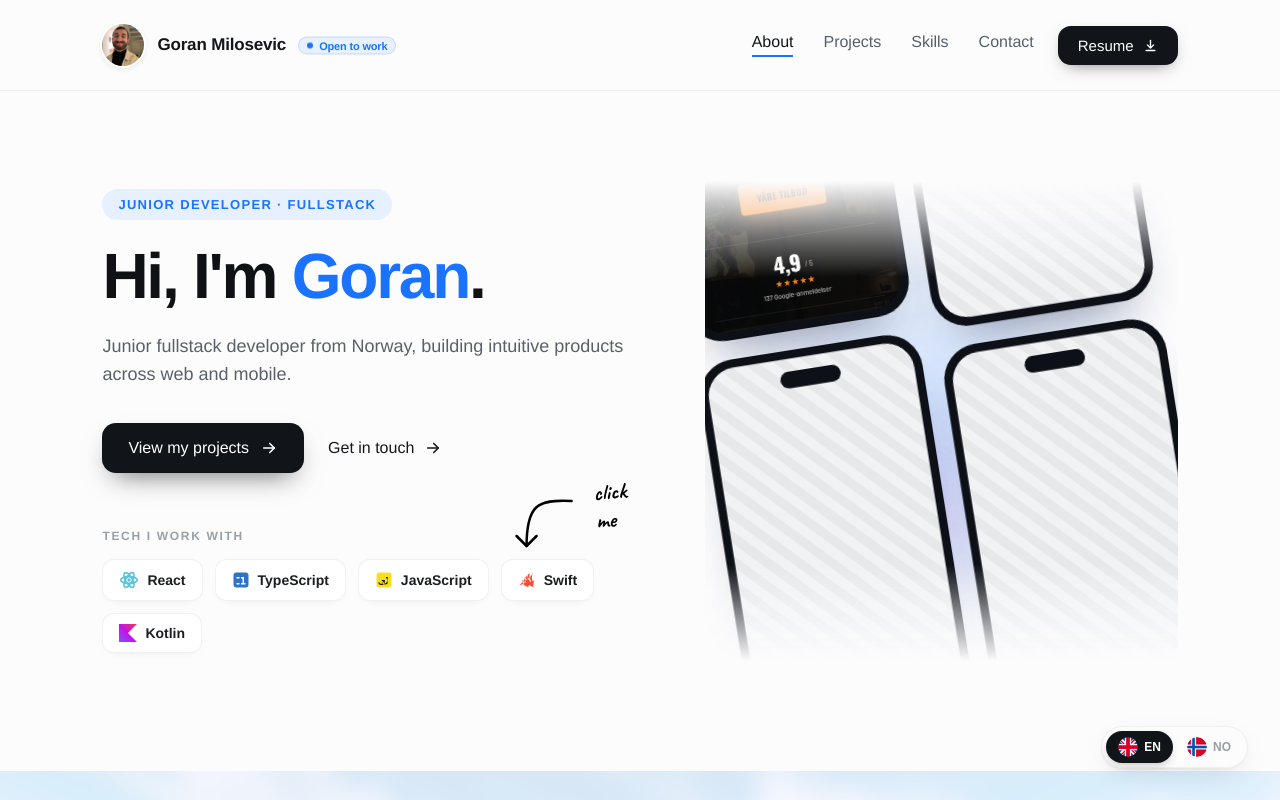
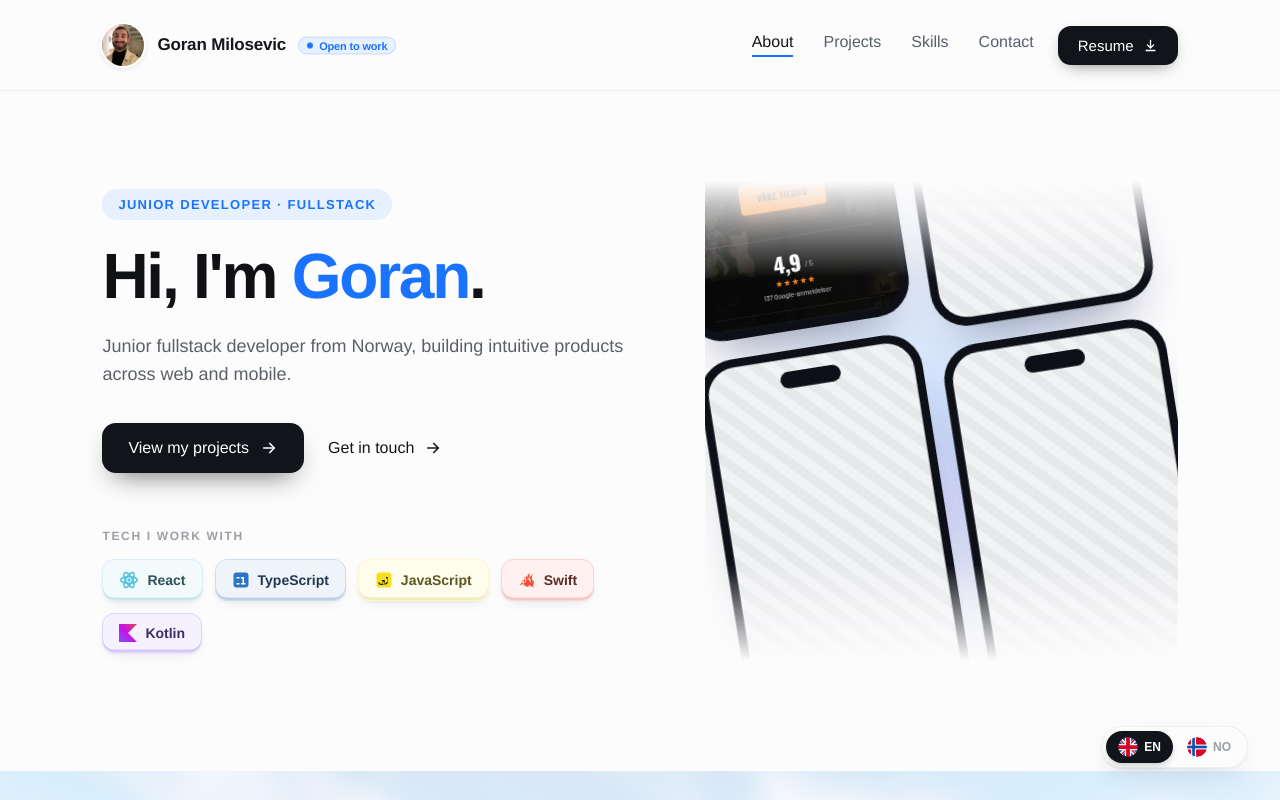
Before and after one commit to gomilo2000/gomilo2000.github.io, a React (Vite) app: page / in a window 1280 px wide. Shown: the top 800 px of the page. Built offline with nearby package versions, Linux system fonts and the light colour scheme; the HTML template or start-up script is replaced by a standard one.

Commit message:
update to hero tech badges

```diff
--- a/src/components/Hero.tsx
+++ b/src/components/Hero.tsx
@@ -1,4 +1,4 @@
-import { useState, useEffect, useRef, type CSSProperties } from 'react'
+import { useState, type CSSProperties } from 'react'
 import { ArrowRight } from '../theme'
 import PhoneScroller from './PhoneScroller'
 
@@ -78,44 +78,10 @@ export default function Hero({ language, accentColor, setAccentColor }: HeroProp
       : 'Junior fullstack-utvikler fra Norge, som bygger intuitive produkter for web og mobil.',
     projectsBtn: language === 'en' ? 'View my projects' : 'Se mine prosjekter',
     contactBtn: language === 'en' ? 'Get in touch' : 'Ta kontakt',
-    techTitle: language === 'en' ? 'Tech I work with' : 'Teknologi jeg bruker',
-    clickMe: language === 'en' ? 'click me' : 'klikk meg'
+    techTitle: language === 'en' ? 'Tech I work with' : 'Teknologi jeg bruker'
   }
 
   const [hoveredBadge, setHoveredBadge] = useState<number | null>(null)
-  const [topRowLastIdx, setTopRowLastIdx] = useState<number | null>(null)
-  const badgeRefs = useRef<(HTMLDivElement | null)[]>([])
-
-  useEffect(() => {
-    const updateTopRowLast = () => {
-      const validRefs = badgeRefs.current.filter((ref): ref is HTMLDivElement => ref !== null)
-      if (validRefs.length === 0) return
-
-      let minTop = Infinity
-      validRefs.forEach(ref => {
-        if (ref.offsetTop < minTop) {
-          minTop = ref.offsetTop
-        }
-      })
-
-      let lastIdx = 0
-      for (let i = 0; i < badgeRefs.current.length; i++) {
-        const ref = badgeRefs.current[i]
-        if (ref && Math.abs(ref.offsetTop - minTop) < 5) {
-          lastIdx = i
-        }
-      }
-      setTopRowLastIdx(lastIdx)
-    }
-
-    updateTopRowLast()
-    const timer = setTimeout(updateTopRowLast, 100)
-    window.addEventListener('resize', updateTopRowLast)
-    return () => {
-      clearTimeout(timer)
-      window.removeEventListener('resize', updateTopRowLast)
-    }
-  }, [])
 
   const activeBadgeIndex = accentColor
     ? TECH_BADGES.findIndex(b => b.color === accentColor)
@@ -207,7 +173,6 @@ export default function Hero({ language, accentColor, setAccentColor }: HeroProp
             return (
               <div
                 key={badge.name}
-                ref={(el) => { badgeRefs.current[idx] = el }}
                 className="tech-badge"
                 onMouseEnter={() => setHoveredBadge(idx)}
                 onMouseLeave={() => setHoveredBadge(null)}
@@ -224,68 +189,35 @@ export default function Hero({ language, accentColor, setAccentColor }: HeroProp
                   gap: 8,
                   padding: '10px 16px',
                   borderRadius: 12,
-                  background: '#fff',
-                  border: '1.5px solid rgba(15,20,40,.06)',
-                  color: '#1c1e21',
+                  background: isActive
+                    ? '#ffffff'
+                    : isHovered
+                      ? `color-mix(in srgb, ${badge.color} 18%, #ffffff)`
+                      : `color-mix(in srgb, ${badge.color} 8%, #ffffff)`,
+                  border: '1.5px solid',
+                  color: showGlow
+                    ? `color-mix(in srgb, ${badge.color} 50%, #080c14)`
+                    : `color-mix(in srgb, ${badge.color} 30%, #1c1e21)`,
                   fontSize: 14,
                   fontWeight: 600,
                   cursor: 'pointer',
-                  transform: showGlow ? 'scale(1.15) translateY(-4px)' : 'scale(1)',
-                  borderColor: showGlow ? badge.color : 'rgba(15,20,40,.06)',
-                  boxShadow: showGlow
-                    ? `0 12px 24px -10px ${badge.color}80, 0 0 20px ${badge.color}35`
-                    : '0 4px 12px -8px rgba(20,24,50,.15)',
-                  position: idx === topRowLastIdx ? 'relative' : undefined,
+                  transform: isActive
+                    ? 'scale(1.06) translateY(-3px)'
+                    : isHovered
+                      ? 'scale(1.12) translateY(-6px)'
+                      : 'scale(1)',
+                  borderColor: showGlow
+                    ? badge.color
+                    : `color-mix(in srgb, ${badge.color} 24%, #ffffff)`,
+                  boxShadow: isActive
+                    ? `0 12px 24px -10px ${badge.color}60, 0 4px 12px -6px ${badge.color}20, inset 0 -2.5px 0 color-mix(in srgb, ${badge.color} 40%, #ffffff)`
+                    : isHovered
+                      ? `0 16px 28px -10px ${badge.color}50, 0 4px 12px -6px ${badge.color}20, inset 0 -2.5px 0 color-mix(in srgb, ${badge.color} 40%, rgba(0,0,0,0.08))`
+                      : `0 6px 16px -8px rgba(15,20,40,0.12), 0 1px 3px rgba(15,20,40,0.04), inset 0 -2.5px 0 color-mix(in srgb, ${badge.color} 20%, rgba(0,0,0,0.05))`,
                 }}
               >
                 {badge.icon}
                 <span>{badge.name}</span>
-                {idx === topRowLastIdx && (
-                  <div
-                    className="tech-badge-indicator"
-                    style={{
-                      position: 'absolute',
-                      left: '50%',
-                      bottom: '105%',
-                      display: 'flex',
-                      alignItems: 'center',
-                      pointerEvents: 'none',
-                      transform: 'translateX(-50%) translateY(-2px)',
-                      zIndex: 10,
-                    }}
-                  >
-                    <svg width="120" height="65" viewBox="0 0 120 65" fill="none" style={{ overflow: 'visible' }}>
-                      <path
-                        d="M 105 10 C 70 8, 60 15, 60 55"
-                        stroke="#000"
-                        strokeWidth="2.5"
-                        strokeLinecap="round"
-                        strokeLinejoin="round"
-                      />
-                      <path
-                        d="M 50 45 L 60 55 L 70 45"
-                        stroke="#000"
-                        strokeWidth="2.5"
-                        strokeLinecap="round"
-                        strokeLinejoin="round"
-                      />
-                    </svg>
-                    <span
-                      style={{
-                        fontFamily: "'Caveat', cursive",
-                        fontSize: '22px',
-                        fontWeight: 'bold',
-                        color: '#000',
-                        marginLeft: '8px',
-                        marginTop: '-35px',
-                        transform: 'rotate(-5deg)',
-                        display: 'inline-block',
-                      }}
-                    >
-                      {t.clickMe}
-                    </span>
-                  </div>
-                )}
               </div>
             )
           })}
--- a/src/index.css
+++ b/src/index.css
@@ -10,6 +10,7 @@ body {
 ::selection { background: #1a73ff; color: #fff; }
 
 /* ---- keyframes ---- */
+
 @keyframes cc-ping { 75%, 100% { transform: scale(2.2); opacity: 0; } }
 @keyframes cc-glow { 0%, 100% { opacity: .85; transform: scale(1); } 50% { opacity: 1; transform: scale(1.06); } }
 
@@ -102,13 +103,7 @@ body {
 
 /* Custom styles for tech badges, tooltips and sidebar */
 .tech-badge {
-  transition: transform 0.25s cubic-bezier(0.34, 1.56, 0.64, 1), box-shadow 0.25s ease, border-color 0.25s ease;
-}
-
-@media (max-width: 1023px) {
-  .tech-badge-indicator {
-    display: none !important;
-  }
+  transition: transform 0.25s cubic-bezier(0.34, 1.56, 0.64, 1), box-shadow 0.25s ease, border-color 0.25s ease, background-color 0.25s ease, color 0.25s ease;
 }
 
 .skills-icon-card {
```
